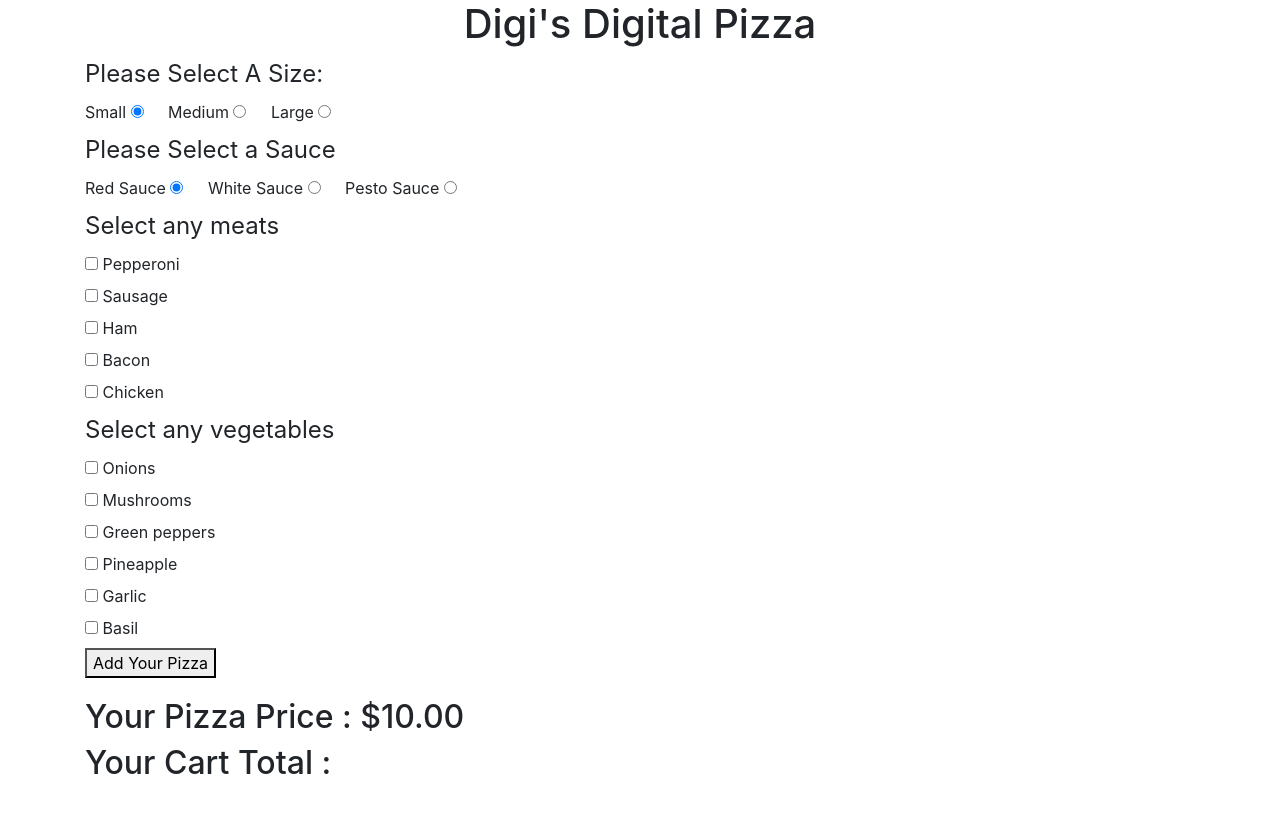
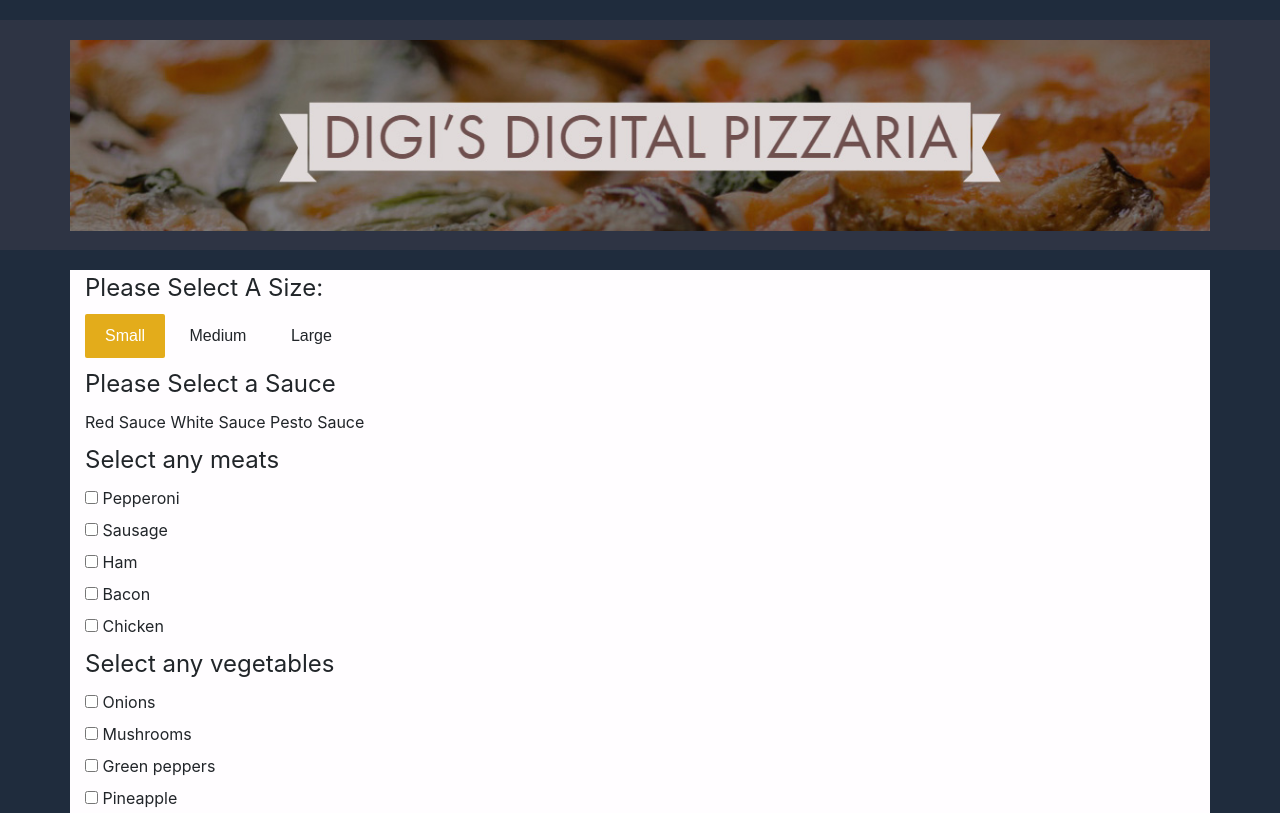
Before and after one commit to wchamberlain89/Digi-digital-pizza, a plain HTML site: page index.html in a window 1280 px wide. Shown: the top 813 px of the page. Drawn offline with Linux system fonts and the light colour scheme.

Commit message:
it will have additional styling including banner

```diff
--- a/css/styles.css
+++ b/css/styles.css
@@ -1,9 +1,53 @@
+body {
+	background-color: #1F2C3D;
+}
+
 h1 {
 	text-align: center;
 }
 
 input[type='radio'] {
-	margin-right: 20px;
+	display:none;
+}
+
+.banner-bg {
+	margin-top: 20px;
+	margin-bottom: 20px;
+	height: 230px;
+	background-color: #2E3444;
+	padding-top: 20px;
+	padding-bottom: 20px;
+}
+
+.logo-container {
+	padding: 0px;
+}
+
+.main-container {
+
+	background-color: #FFFDFF
+}
+
+#logo {
+	width: 100%
+}
+
+#size-select label {
+	display: inline-block;
+	background-color: #FFFDFF;
+	padding: 10px 20px;
+	font-family:Arial;
+  font-size: 16px;
+  border-radius: 2px;
+}
+
+#size-select label:hover {
+  background-color: #dfd;
+}
+
+#size-select input[type="radio"]:checked + label {
+    background-color:#E3AC1B;
+    color: white;
 }
 
 form {
--- a/index.html
+++ b/index.html
@@ -10,22 +10,29 @@
 	<script type="text/javascript" src="js/scripts.js"></script>
 </head>
 <body>
-	<div class="container">
-		<h1>Digi's Digital Pizza</h1>
+
+	<div class="banner-bg">
+		<div class="logo-container container">
+			<img id="logo" src="imgs/logo.jpg">
+		</div>
+	</div>
+
+
+	<div class="container main-container">
 
 
 		<form id='pizza-form'>
 
 			<fieldset id='size-select'>
 				<legend>Please Select A Size:</legend>
+				<input type="radio" name="sizes" id='sm' value='sm' checked>
 				<label for="sm"> Small </label>
-				<input type="radio" name="sizes" id='sm' value='sm' checked>
 
+				<input type="radio" name="sizes" id='md' value='md'>
 				<label for="md"> Medium </label>
-				<input type="radio" name="sizes" id='md' value='md'>
 
+				<input type="radio" name="sizes" id='lg' value='lg'>
 				<label for="lg"> Large </label>
-				<input type="radio" name="sizes" id='lg' value='lg'>
 			</fieldset>
 
 			<fieldset id='sauce-select'>
--- a/js/scripts.js
+++ b/js/scripts.js
@@ -22,8 +22,9 @@ Cart.prototype.calculateTotal = function() {
 }
 
 
-function Pizza(size, meats, veggies) {
+function Pizza(size, sauce, meats, veggies) {
 	this.size = size;
+	this.sauce = sauce;
 	this.meats = meats;
 	this.veggies = veggies;
 	this.price = this.getPrice();
@@ -45,8 +46,8 @@ Pizza.prototype.createPizzaHTML = function() {
 	var html = '<button class="btn pizza" data-toggle="collapse" data-target="#pizza' + this.id+ '">Pizza</button> \
 	<div class="collapse" id="pizza' + this.id + '"> \
 	<div class="card card-body"> \
-	<h4>Size : <span class="size"></span></h4> \
-	<h4>Sauce : <span class="sauce"></span></h4> \
+	<h4>Size : <span class="size">' + this.size + '</span></h4> \
+	<h4>Sauce : <span class="sauce">' + this.sauce + '</span></h4> \
 	<h4>Meat : </h4> \
 	<ul>'
 
@@ -95,7 +96,8 @@ function refreshPizza () {
 	var sizeInput = $("input[name='sizes']:checked").val();
 	var meatToppings = getMeatToppings();
 	var veggieToppings = getVeggieToppings();
-	var userPizza = new Pizza(sizeInput, meatToppings, veggieToppings);
+	var sauce = $('input[name="sauce"]:checked').val();
+	var userPizza = new Pizza(sizeInput, sauce, meatToppings, veggieToppings);
 	return userPizza;
 }
 
```
Also changed, not shown: imgs/logo.jpg (added), imgs/logo.png (added).
